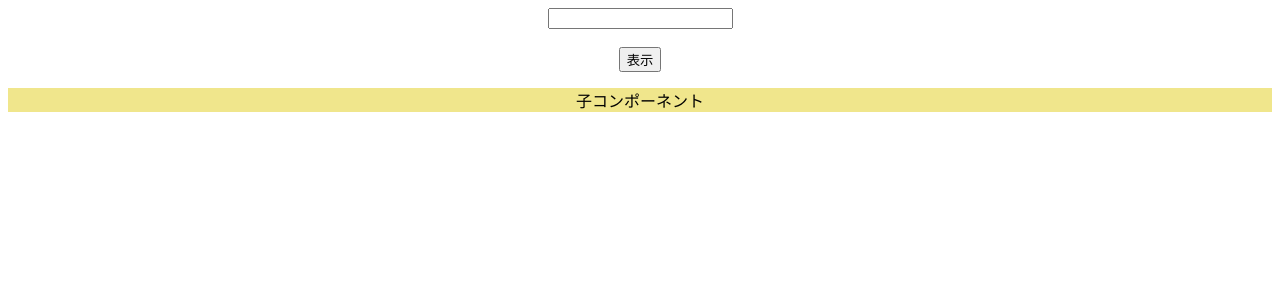
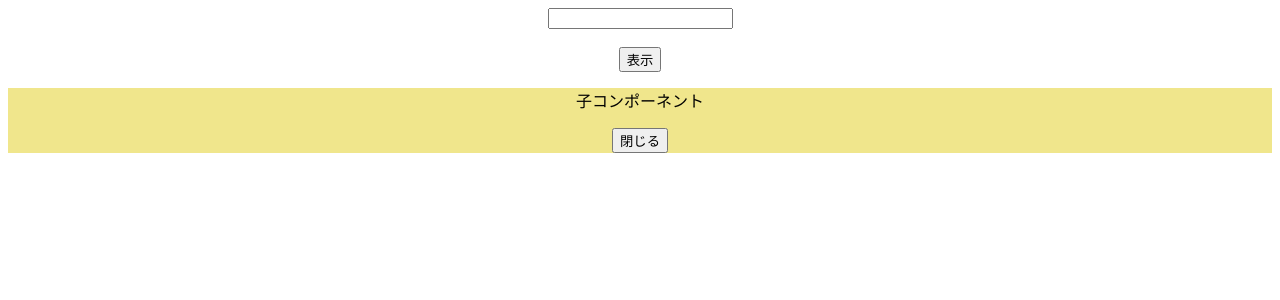
Before and after one commit to sakurakotubaki/React-jakesan, a React (Create React App) app: page / in a window 1280 px wide. Both pictures are taken after a click on the button "表示". Shown: the top 300 px of the page. Built offline with nearby package versions, Linux system fonts and the light colour scheme.

Commit message:
アロー関数について useCallbackを使わないとそのまま、値が渡され、サイレンダリングされる

```diff
--- a/src/App.js
+++ b/src/App.js
@@ -1,4 +1,4 @@
-import { useState } from "react";
+import { useState, useCallback } from "react";
 import { ChildArea } from "./ChildArea";
 
 import "./styles.css";
@@ -10,10 +10,9 @@
 
   const onChangeText = (e) => setText(e.target.value);
 
-  const onClickOpen = () => setOpen(!open);
-  const onClickCountUp = () => {
-    setCount(count + 1);
-  };
+  const onClickOpen = (use) => setOpen(!open);
+
+  const onClickClose = useCallback(() => setOpen(false), [setOpen]);
 
   return (
     <div className="App">
@@ -21,7 +20,7 @@
       <br />
       <br />
       <button onClick={onClickOpen}>表示</button>
-      <ChildArea open={open} />
+      <ChildArea open={open} onClickClose={onClickClose} />
     </div>
   );
 }
--- a/src/ChildArea.jsx
+++ b/src/ChildArea.jsx
@@ -7,7 +7,7 @@
 };
 
 export const ChildArea = memo((props) => {
-  const { open } = props;
+  const { open, onClickClose } = props;
   console.log("childAreaがレンダリングされた!!");
 
   const data = [...Array(2000).keys()];
@@ -20,6 +20,7 @@
       {open ? (
         <div style={style}>
           <p>子コンポーネント</p>
+          <button onClick={onClickClose}>閉じる</button>
         </div>
       ) : null}
     </>
```
